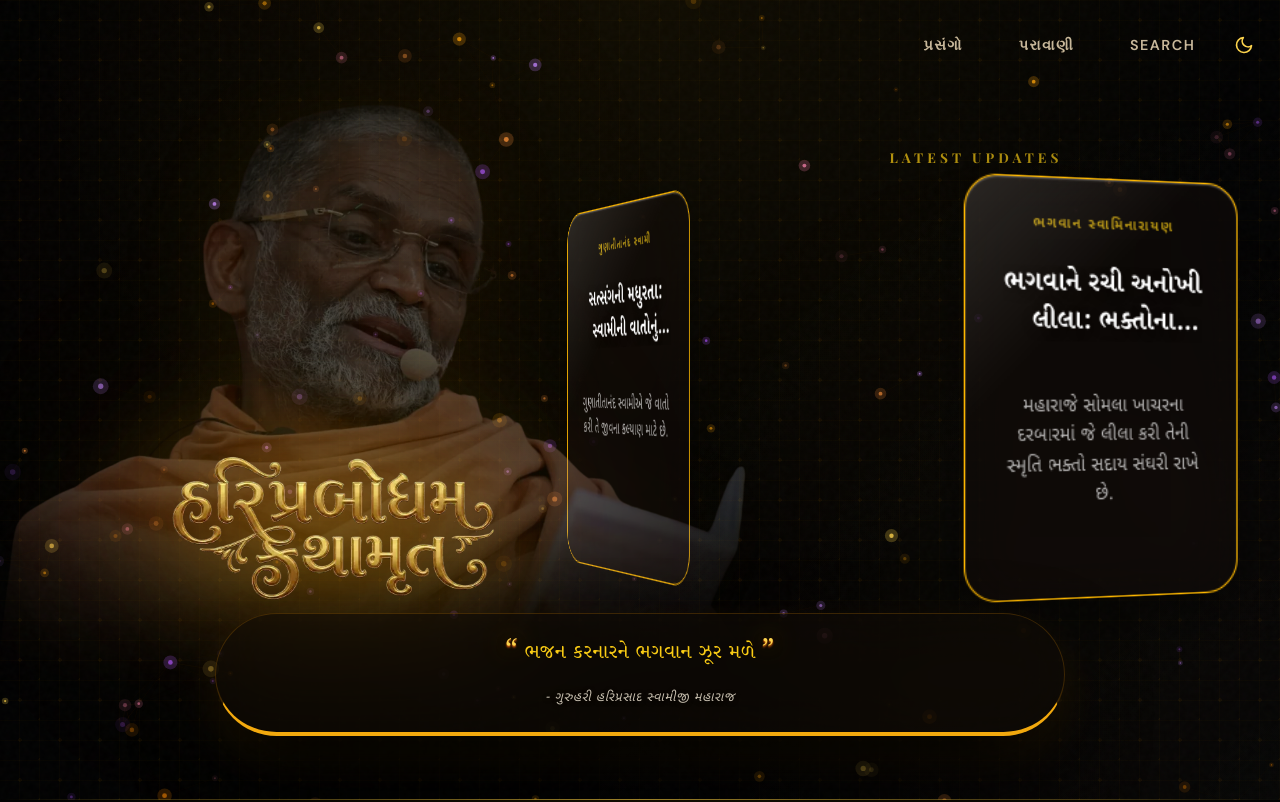
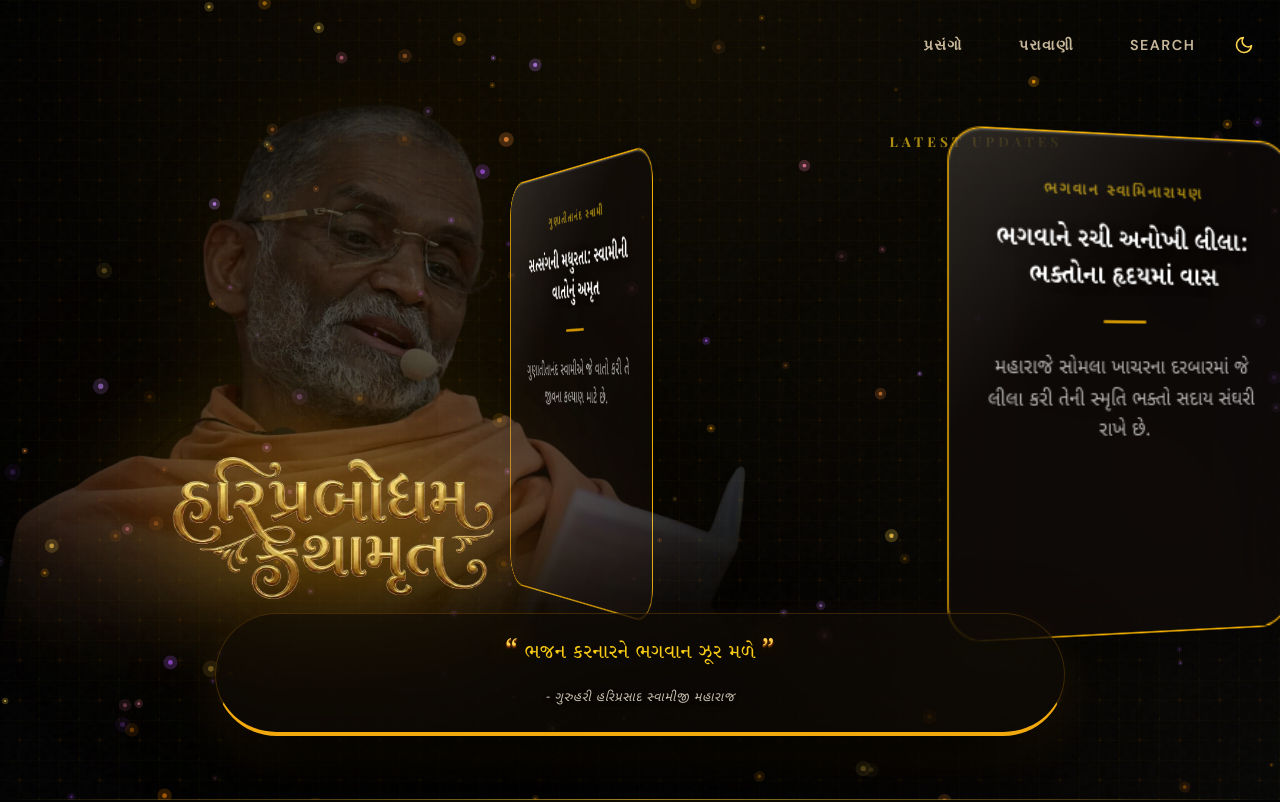
Before and after one commit to bhulkusahaj36/antigravity-site, a plain HTML site: page index.html in a window 1280 px wide. Shown: the top 802 px of the page. Drawn offline with nearby package versions, Linux system fonts and the light colour scheme; no server answers.

Commit message:
Auto deployment change

```diff
--- a/css/style.css
+++ b/css/style.css
@@ -187,21 +187,21 @@ html {
 
 /* 3D Carousel within Hero - constrained height */
 .hero-latest-area .carousel-3d-wrapper {
-  height: 420px !important;
-  margin-top: -1.5rem;
+  height: 460px !important;
+  margin-top: -2rem;
   overflow: visible !important;
 }
 
 .hero-latest-area .carousel-3d-inner {
-  --w: 200px !important;
-  --h: 290px !important;
-  --translateZ: 380px !important;
+  --w: 240px !important;
+  --h: 330px !important;
+  --translateZ: 420px !important;
   --rotateX: 0deg !important; /* Stop the cylinder from tilting down into the next section */
 }
 
 .hero-latest-area .carousel-3d-card {
-  width: 200px !important;
-  height: 290px !important;
+  width: 240px !important;
+  height: 330px !important;
 }
 
 body {
@@ -3839,39 +3839,50 @@ body.light-mode #particles-js {
 /* Text content area */
 .carousel-3d-content {
   flex: 1;
-  padding: 1.5rem 1.6rem;
+  padding: 1.8rem 1.6rem;
   display: flex;
   flex-direction: column;
   justify-content: flex-start;
-  gap: 0.8rem;
+  gap: 0.5rem;
   overflow: hidden;
   text-align: center;
 }
 
 .carousel-3d-title {
   font-family: var(--font-gu);
-  font-size: 1.15rem;
+  font-size: 1.05rem;
   font-weight: 700;
   color: #ffffff;
-  line-height: 1.4;
-  margin: 0.25rem 0;
+  line-height: 1.45;
+  margin: 0.1rem 0;
   display: -webkit-box;
   -webkit-line-clamp: 2;
   line-clamp: 2;
   -webkit-box-orient: vertical;
   overflow: hidden;
   text-shadow: 0 2px 8px rgba(0, 0, 0, 0.4);
+  word-break: break-word;
+  overflow-wrap: break-word;
+}
+
+.carousel-3d-divider {
+  width: 30px;
+  height: 2px;
+  background: var(--saffron-500);
+  margin: 0.4rem auto;
+  opacity: 0.8;
+  border-radius: 2px;
 }
 
 .carousel-3d-label {
   font-family: var(--font-gu-sans);
-  font-size: 0.6rem;
+  font-size: 0.65rem;
   font-weight: 700;
   color: var(--saffron-400);
   text-transform: uppercase;
   letter-spacing: 0.15em;
-  margin-bottom: 0.2rem;
-  opacity: 0.7;
+  margin-bottom: 0.1rem;
+  opacity: 0.6;
 }
 
 
```
